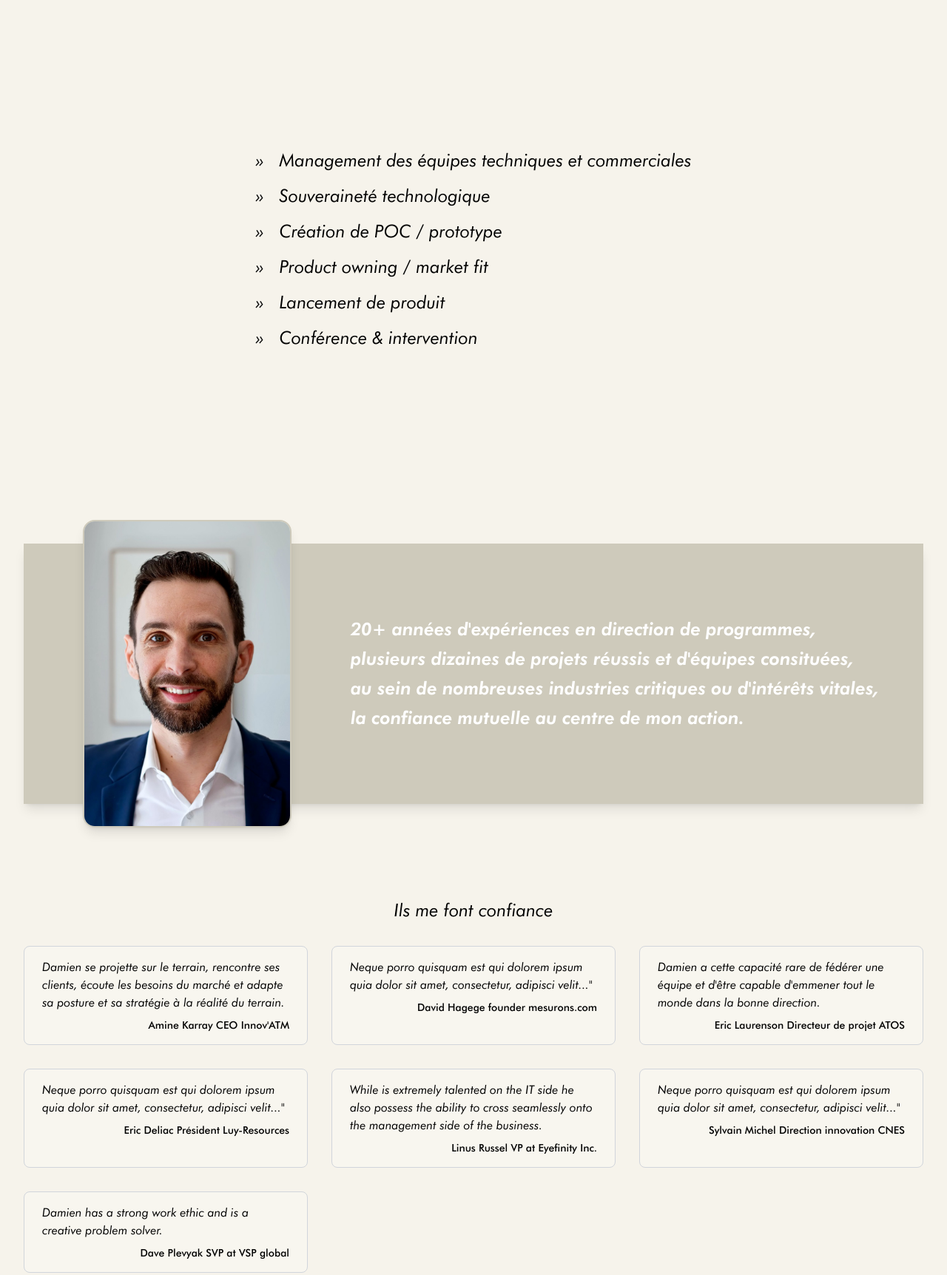
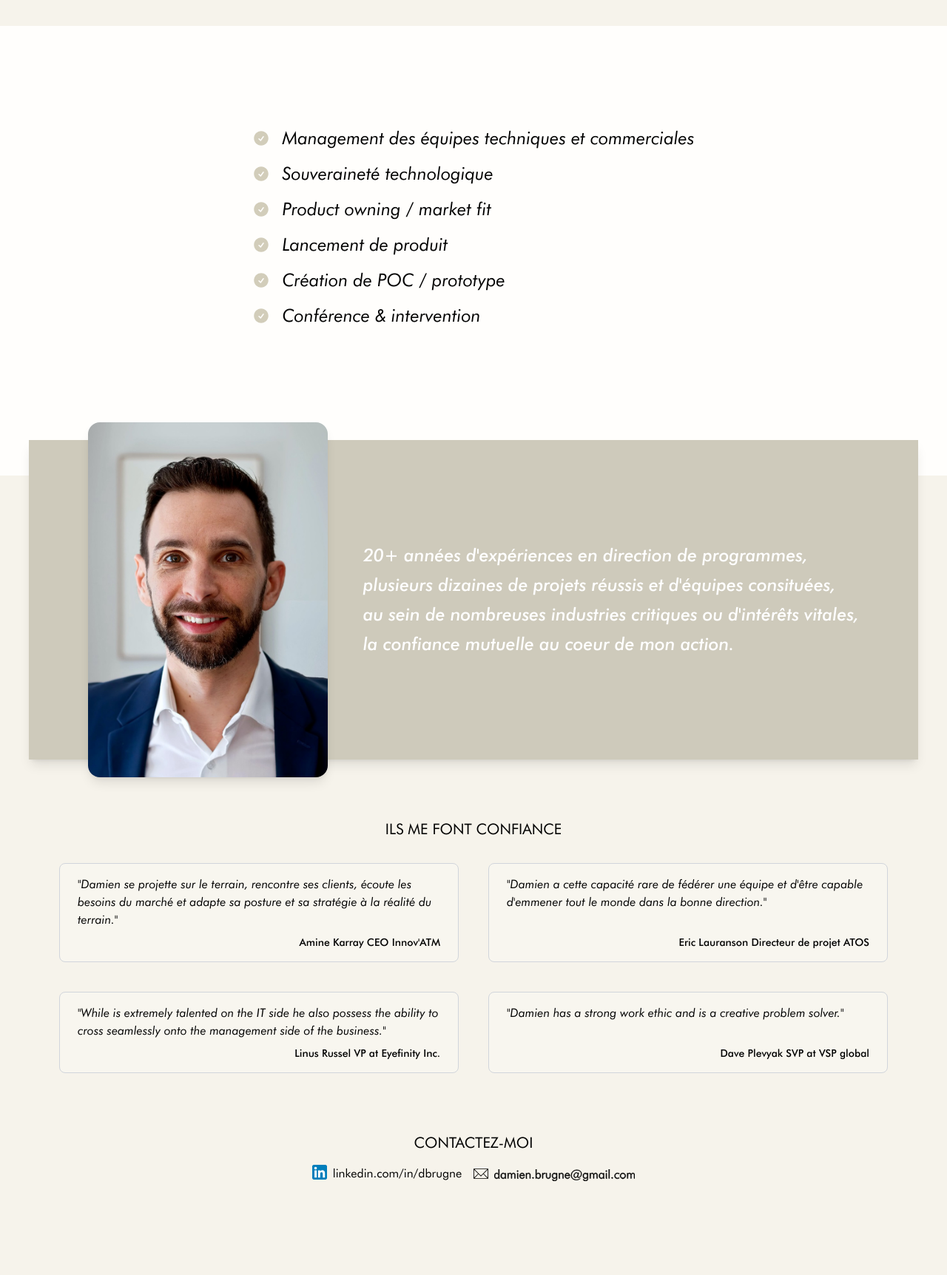
Before and after one commit to dbrugne/dbrugne.github.io, a website: page docs/index.html in a window 1280 px wide. Shown: the part 133-1857 px from the top of the page at 74% size. After the commit the page ends 1788 px from the top, so only its background shows below. Drawn offline with nearby package versions, Linux system fonts and the light colour scheme.

Commit message:
Adjust design

```diff
--- a/docs/index.html
+++ b/docs/index.html
@@ -4,13 +4,19 @@
     <meta charset="UTF-8">
     <meta name="viewport" content="width=device-width, initial-scale=1.0">
     <title>Damien Brugne - conseil en technologie & management</title>
-    <meta name="keywords" content="conseil en technologie, conseil en management, lancement de produit, recherche et développement, aéronautique, spatial, défense, aviation civile, santé, nouvelles technologies, innovation">
-    <meta name="description" content="Prestation de conseil en management d'équipe, en création de produit, en recrutement d'équipe technique et en développement logiciel sur Toulouse et dans la france entière.">
+    <meta name="keywords"
+          content="conseil en technologie, conseil en management, lancement de produit, recherche et développement, aéronautique, spatial, défense, aviation civile, santé, nouvelles technologies, innovation">
+    <meta name="description"
+          content="Prestation de conseil en management d'équipe, en création de produit, en recrutement d'équipe technique et en développement logiciel sur Toulouse et dans la france entière.">
     <meta name="identifier-url" content="https://www.damienbrugne.com/">
     <script async src="https://www.googletagmanager.com/gtag/js?id=G-PWW35QGNTR"></script>
     <script>
         window.dataLayer = window.dataLayer || [];
-        function gtag(){dataLayer.push(arguments);}
+
+        function gtag() {
+            dataLayer.push(arguments);
+        }
+
         gtag('js', new Date());
 
         gtag('config', 'G-PWW35QGNTR');
@@ -44,8 +50,9 @@
     </style>
 </head>
 <body class="w-full">
-<div class="mx-auto max-w-7xl">
-    <header class="flex items-center justify-between pt-16 px-8" aria-label="Global">
+<div class="">
+    <!-- site identity -->
+    <header class="mx-auto max-w-7xl flex items-center justify-between pt-16 px-8" aria-label="Global">
         <div class="w-36 -m-1.5 p-1.5">&nbsp;</div>
         <div class="grow -m-1.5 p-1.5">
             <h1 class="uppercase text-xl text-center tracking-widest font-medium">Damien Brugne</h1>
@@ -78,92 +85,146 @@ M469.149,376.213L337.935,244.999l131.214-131.214V376.213z"/></svg>
             </a>
         </nav>
     </header>
-    <main class="flex flex-col gap-16 p-6 lg:px-8">
-        <div class="h-[calc(100vh-132px)] flex items-center justify-center">
+    <main class="flex flex-col">
+        <!-- skills -->
+        <div class="h-[38rem] pb-16 mt-14 flex items-center justify-center bg-[#FFFEFC]">
             <ul class="text-2xl italic flex flex-col gap-4">
-                <li>»&nbsp; Management des équipes techniques et commerciales</li>
-                <li>»&nbsp; Souveraineté technologique</li>
-                <li>»&nbsp; Création de POC / prototype</li>
-                <li>»&nbsp; Product owning / market fit</li>
-                <li>»&nbsp; Lancement de produit</li>
-                <li>»&nbsp; Conférence & intervention</li>
+                <li class="flex gap-x-4 items-center">
+                    <span class="text-[#D2CDBA]">
+                        <svg xmlns="http://www.w3.org/2000/svg" viewBox="0 0 24 24" fill="currentColor" class="w-6 h-6"><path
+                                fill-rule="evenodd"
+                                d="M2.25 12c0-5.385 4.365-9.75 9.75-9.75s9.75 4.365 9.75 9.75-4.365 9.75-9.75 9.75S2.25 17.385 2.25 12Zm13.36-1.814a.75.75 0 1 0-1.22-.872l-3.236 4.53L9.53 12.22a.75.75 0 0 0-1.06 1.06l2.25 2.25a.75.75 0 0 0 1.14-.094l3.75-5.25Z"
+                                clip-rule="evenodd"/></svg>
+                    </span>
+                    Management des équipes techniques et commerciales
+                </li>
+                <li class="flex gap-x-4 items-center">
+                    <span class="text-[#D2CDBA]">
+                        <svg xmlns="http://www.w3.org/2000/svg" viewBox="0 0 24 24" fill="currentColor" class="w-6 h-6"><path
+                                fill-rule="evenodd"
+                                d="M2.25 12c0-5.385 4.365-9.75 9.75-9.75s9.75 4.365 9.75 9.75-4.365 9.75-9.75 9.75S2.25 17.385 2.25 12Zm13.36-1.814a.75.75 0 1 0-1.22-.872l-3.236 4.53L9.53 12.22a.75.75 0 0 0-1.06 1.06l2.25 2.25a.75.75 0 0 0 1.14-.094l3.75-5.25Z"
+                                clip-rule="evenodd"/></svg>
+                    </span>
+                    Souveraineté technologique
+                </li>
+                <li class="flex gap-x-4 items-center">
+                    <span class="text-[#D2CDBA]">
+                        <svg xmlns="http://www.w3.org/2000/svg" viewBox="0 0 24 24" fill="currentColor" class="w-6 h-6"><path
+                                fill-rule="evenodd"
+                                d="M2.25 12c0-5.385 4.365-9.75 9.75-9.75s9.75 4.365 9.75 9.75-4.365 9.75-9.75 9.75S2.25 17.385 2.25 12Zm13.36-1.814a.75.75 0 1 0-1.22-.872l-3.236 4.53L9.53 12.22a.75.75 0 0 0-1.06 1.06l2.25 2.25a.75.75 0 0 0 1.14-.094l3.75-5.25Z"
+                                clip-rule="evenodd"/></svg>
+                    </span>Product owning / market fit
+                </li>
+                <li class="flex gap-x-4 items-center">
+                    <span class="text-[#D2CDBA]">
+                        <svg xmlns="http://www.w3.org/2000/svg" viewBox="0 0 24 24" fill="currentColor" class="w-6 h-6"><path
+                                fill-rule="evenodd"
+                                d="M2.25 12c0-5.385 4.365-9.75 9.75-9.75s9.75 4.365 9.75 9.75-4.365 9.75-9.75 9.75S2.25 17.385 2.25 12Zm13.36-1.814a.75.75 0 1 0-1.22-.872l-3.236 4.53L9.53 12.22a.75.75 0 0 0-1.06 1.06l2.25 2.25a.75.75 0 0 0 1.14-.094l3.75-5.25Z"
+                                clip-rule="evenodd"/></svg>
+                    </span>Lancement de produit
+                </li>
+                <li class="flex gap-x-4 items-center">
+
+                    <span class="text-[#D2CDBA]">
+                        <svg xmlns="http://www.w3.org/2000/svg" viewBox="0 0 24 24" fill="currentColor" class="w-6 h-6"><path
+                                fill-rule="evenodd"
+                                d="M2.25 12c0-5.385 4.365-9.75 9.75-9.75s9.75 4.365 9.75 9.75-4.365 9.75-9.75 9.75S2.25 17.385 2.25 12Zm13.36-1.814a.75.75 0 1 0-1.22-.872l-3.236 4.53L9.53 12.22a.75.75 0 0 0-1.06 1.06l2.25 2.25a.75.75 0 0 0 1.14-.094l3.75-5.25Z"
+                                clip-rule="evenodd"/></svg>
+                    </span>Création de POC / prototype
+                </li>
+                <li class="flex gap-x-4 items-center">
+                    <span class="text-[#D2CDBA]">
+                        <svg xmlns="http://www.w3.org/2000/svg" viewBox="0 0 24 24" fill="currentColor" class="w-6 h-6"><path
+                                fill-rule="evenodd"
+                                d="M2.25 12c0-5.385 4.365-9.75 9.75-9.75s9.75 4.365 9.75 9.75-4.365 9.75-9.75 9.75S2.25 17.385 2.25 12Zm13.36-1.814a.75.75 0 1 0-1.22-.872l-3.236 4.53L9.53 12.22a.75.75 0 0 0-1.06 1.06l2.25 2.25a.75.75 0 0 0 1.14-.094l3.75-5.25Z"
+                                clip-rule="evenodd"/></svg>
+                    </span>Conférence & intervention
+                </li>
             </ul>
         </div>
-        <div class="flex justify-center bg-[#CECABB] shadow-lg">
-            <div class="flex-none mx-20 -my-8">
-                <img alt="Damien Brugne" class="h-[26em] border-[#CECABB] border-2 rounded-2xl shadow-lg"
-                     style="object-fit: cover; object-position: 90% center;" src="medias/headshot.jpg">
+        <!-- about -->
+        <div class="mx-auto max-w-7xl p-6 lg:px-8 -mt-12 flex justify-center bg-[#CECABB] shadow-lg">
+            <div class="flex-none ml-12 -my-12">
+                <img
+                        alt="Damien Brugne"
+                        class="h-[30em] rounded-2xl shadow-lg"
+                        style="object-fit: cover; object-position: 90% center;" src="medias/headshot.jpg"
+                >
             </div>
-            <div class="grow flex items-center text-2xl italic font-semibold text-white leading-10">
-                <span>
+            <div class="grow mx-12 relative flex items-center">
+<!--                <svg xmlns="http://www.w3.org/2000/svg" fill="none" viewBox="0 0 24 24" stroke-width="1.5" stroke="currentColor" class="w-56 h-56 absolute left-0 top-0 text-amber-50/20">-->
+<!--                    <path stroke-linecap="round" stroke-linejoin="round" d="M17.593 3.322c1.1.128 1.907 1.077 1.907 2.185V21L12 17.25 4.5 21V5.507c0-1.108.806-2.057 1.907-2.185a48.507 48.507 0 0 1 11.186 0Z" />-->
+<!--                </svg>-->
+                <div class="text-2xl italic font-medium text-white leading-10">
                     20+ années d'expériences en direction de programmes,
                     <br/>plusieurs dizaines de projets réussis et d'équipes consituées,
                     <br/>au sein de nombreuses industries critiques ou d'intérêts vitales,
-                    <br/>la confiance mutuelle au centre de mon action.
-                </span>
+                    <br/>la confiance mutuelle au coeur de mon action.
+                </div>
             </div>
         </div>
-        <div class="mt-16">
-            <h2 class="text-2xl text-center italic">Ils me font confiance</h2>
-            <div class="mt-8 grid grid-cols-1 lg:grid-cols-3 gap-8">
-                <div class="border border-gray-300 bg-[#FFFEFC]/20 rounded-lg px-6 py-4">
-                    <p class="italic">Damien se projette sur le terrain, rencontre ses clients, écoute les besoins du
+        <!-- testimonials -->
+        <div class="mx-auto max-w-7xl p-6 lg:px-8 mt-14 px-24">
+            <h2 class="text-xl text-center uppercase">Ils me font confiance</h2>
+            <div class="mt-8 grid grid-cols-1 lg:grid-cols-2 gap-10 px-12">
+                <div class="flex flex-col border border-gray-300 bg-[#FFFEFC]/20 hover:bg-[#CECABB] rounded-lg px-6 py-4">
+                    <p class="grow italic">"Damien se projette sur le terrain, rencontre ses clients, écoute les besoins du
                         marché
                         et adapte sa
-                        posture et sa stratégie à la réalité du terrain.</p>
+                        posture et sa stratégie à la réalité du terrain."</p>
                     <p class="font-medium text-sm mt-2 text-right">
                         <span>Amine Karray</span>
                         <span>CEO Innov'ATM</span>
                     </p>
                 </div>
-                <div class="border border-gray-300 bg-[#FFFEFC]/20 rounded-lg px-6 py-4">
-                    <p class="italic">Neque porro quisquam est qui dolorem ipsum quia dolor sit amet, consectetur,
+                <!-- div class="flex flex-col border border-gray-300 bg-[#FFFEFC]/20 hover:bg-[#CECABB] rounded-lg px-6 py-4">
+                    <p class="grow italic">Neque porro quisquam est qui dolorem ipsum quia dolor sit amet, consectetur,
                         adipisci
                         velit..."</p>
                     <p class="font-medium text-sm mt-2 text-right">
                         <span>David Hagege</span>
                         <span>founder mesurons.com</span>
                     </p>
-                </div>
-                <div class="border border-gray-300 bg-[#FFFEFC]/20 rounded-lg px-6 py-4">
-                    <p class="italic">Damien a cette capacité rare de fédérer une équipe et d'être capable d'emmener
+                </div -->
+                <div class="flex flex-col border border-gray-300 bg-[#FFFEFC]/20 hover:bg-[#CECABB] rounded-lg px-6 py-4">
+                    <p class="grow italic">"Damien a cette capacité rare de fédérer une équipe et d'être capable d'emmener
                         tout le
                         monde dans la
-                        bonne direction.</p>
+                        bonne direction."</p>
                     <p class="font-medium text-sm mt-2 text-right">
-                        <span>Eric Laurenson</span>
+                        <span>Eric Lauranson</span>
                         <span>Directeur de projet ATOS</span>
                     </p>
                 </div>
-                <div class="border border-gray-300 bg-[#FFFEFC]/20 rounded-lg px-6 py-4">
-                    <p class="italic">Neque porro quisquam est qui dolorem ipsum quia dolor sit amet, consectetur,
+                <!-- div class="flex flex-col border border-gray-300 bg-[#FFFEFC]/20 hover:bg-[#CECABB] rounded-lg px-6 py-4">
+                    <p class="grow italic">Neque porro quisquam est qui dolorem ipsum quia dolor sit amet, consectetur,
                         adipisci
                         velit..."</p>
                     <p class="font-medium text-sm mt-2 text-right">
                         <span>Eric Deliac</span>
                         <span>Président Luy-Resources</span>
                     </p>
-                </div>
-                <div class="border border-gray-300 bg-[#FFFEFC]/20 rounded-lg px-6 py-4">
-                    <p class="italic">While is extremely talented on the IT side he also possess the ability to cross
+                </div -->
+                <div class="flex flex-col border border-gray-300 bg-[#FFFEFC]/20 hover:bg-[#CECABB] rounded-lg px-6 py-4">
+                    <p class="grow italic">"While is extremely talented on the IT side he also possess the ability to cross
                         seamlessly onto the
-                        management side of the business.</p>
+                        management side of the business."</p>
                     <p class="font-medium text-sm mt-2 text-right">
                         <span>Linus Russel</span>
                         <span>VP at Eyefinity Inc.</span>
                     </p>
                 </div>
-                <div class="border border-gray-300 bg-[#FFFEFC]/20 rounded-lg px-6 py-4">
-                    <p class="italic">Neque porro quisquam est qui dolorem ipsum quia dolor sit amet, consectetur,
+                <!-- div class="flex flex-col border border-gray-300 bg-[#FFFEFC]/20 hover:bg-[#CECABB] rounded-lg px-6 py-4">
+                    <p class="grow italic">"Neque porro quisquam est qui dolorem ipsum quia dolor sit amet, consectetur,
                         adipisci
                         velit..."</p>
                     <p class="font-medium text-sm mt-2 text-right">
                         <span>Sylvain Michel</span>
                         <span>Direction innovation CNES</span>
                     </p>
-                </div>
-                <div class="border border-gray-300 bg-[#FFFEFC]/20 rounded-lg px-6 py-4">
-                    <p class="italic">Damien has a strong work ethic and is a creative problem solver.</p>
+                </div -->
+                <div class="flex flex-col border border-gray-300 bg-[#FFFEFC]/20 hover:bg-[#CECABB] rounded-lg px-6 py-4">
+                    <p class="grow italic">"Damien has a strong work ethic and is a creative problem solver."</p>
                     <p class="font-medium text-sm mt-2 text-right">
                         <span>Dave Plevyak</span>
                         <span>SVP at VSP global</span>
@@ -171,9 +232,10 @@ M469.149,376.213L337.935,244.999l131.214-131.214V376.213z"/></svg>
                 </div>
             </div>
         </div>
-        <div class="m-auto mt-8 mb-8">
-            <h2 class="text-2xl text-center italic">Contactez-moi</h2>
-            <div class="flex gap-4 items-center">
+        <!-- cta -->
+        <footer class="mx-auto max-w-7xl p-6 lg:px-8 mt-8 mb-8">
+            <h2 class="text-xl text-center uppercase">Contactez-moi</h2>
+            <div class="flex gap-4 items-center mt-4">
                 <a class="flex gap-2" href="https://www.linkedin.com/in/dbrugne">
                     <svg height="20" viewBox="0 0 72 72" width="20" xmlns="http://www.w3.org/2000/svg">
                         <g fill="none" fill-rule="evenodd">
@@ -205,7 +267,7 @@ M469.149,376.213L337.935,244.999l131.214-131.214V376.213z"/></svg>
                     </svg>
                 </a>
             </div>
-        </div>
+        </footer>
     </main>
 </div>
 </body>
```
Also changed, not shown: README.md.
